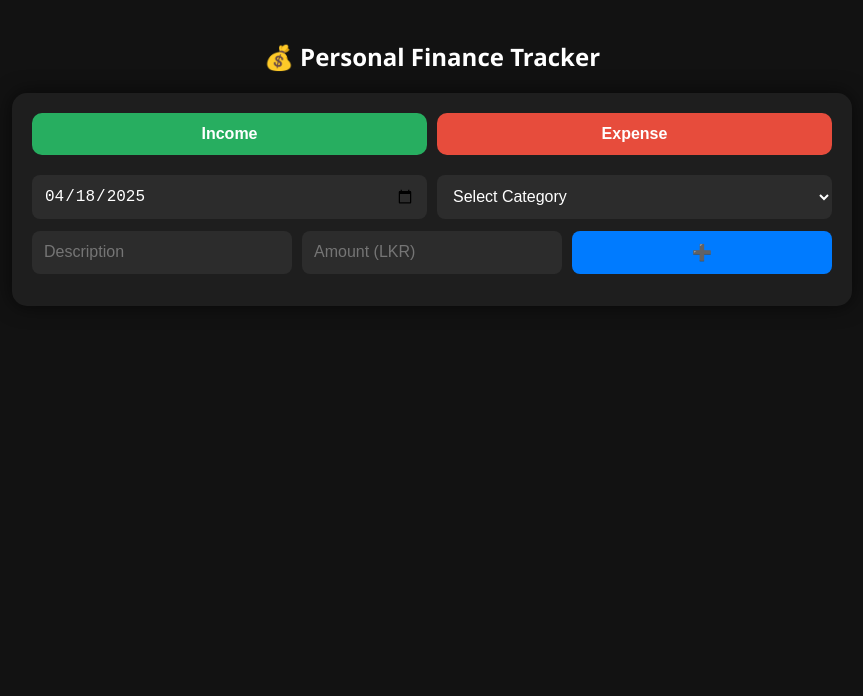
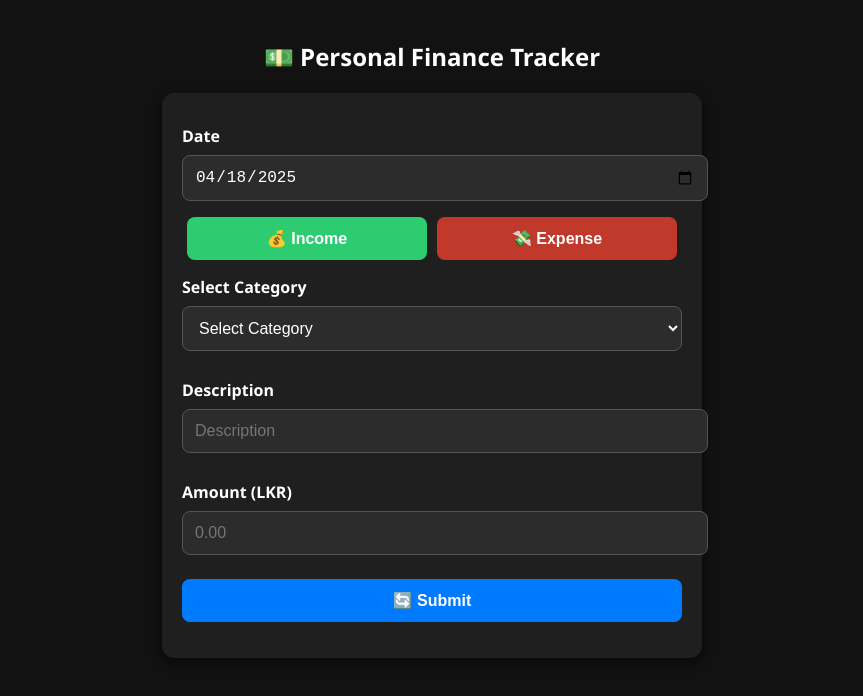
Before and after one commit to bforBhagya/financial-tracker, a plain HTML site: page index.html in a window 1280 px wide. Shown: the whole page, without its empty margins (208-1071 px from the left). Drawn offline with Linux system fonts and the light colour scheme.

Commit message:
Update index.html

```diff
--- a/index.html
+++ b/index.html
@@ -2,15 +2,15 @@
 <html lang="en">
 <head>
   <meta charset="UTF-8" />
-  <meta name="viewport" content="width=device-width, initial-scale=1.0" />
+  <meta name="viewport" content="width=device-width, initial-scale=1.0"/>
   <title>Finance Tracker</title>
   <style>
     body {
-      font-family: 'Segoe UI', Tahoma, Geneva, Verdana, sans-serif;
-      background: #121212;
-      color: #ffffff;
+      font-family: 'Segoe UI', sans-serif;
       margin: 0;
       padding: 20px;
+      background: #121212;
+      color: #fff;
     }
 
     h2 {
@@ -19,32 +19,59 @@
     }
 
     form {
-      background: #1e1e1e;
+      background: #1f1f1f;
       padding: 20px;
-      border-radius: 15px;
-      max-width: 800px;
+      border-radius: 12px;
+      box-shadow: 0 4px 12px rgba(0, 0, 0, 0.6);
+      max-width: 500px;
       margin: auto;
-      box-shadow: 0 0 20px rgba(0, 0, 0, 0.6);
-      transition: 0.3s ease;
+    }
+
+    label {
+      font-weight: bold;
+      margin-top: 12px;
+      display: block;
+    }
+
+    input, select, button {
+      width: 100%;
+      padding: 12px;
+      margin-top: 8px;
+      margin-bottom: 16px;
+      border-radius: 8px;
+      border: 1px solid #555;
+      background-color: #2c2c2c;
+      color: #fff;
+      font-size: 16px;
+    }
+
+    button {
+      font-weight: bold;
+      cursor: pointer;
+      border: none;
+      transition: background 0.3s ease;
+    }
+
+    .submit-button {
+      background-color: #007bff;
+    }
+
+    .submit-button:hover {
+      background-color: #0056b3;
     }
 
     .toggle-buttons {
       display: flex;
       justify-content: space-between;
-      gap: 10px;
-      margin-bottom: 20px;
+      margin-bottom: 16px;
     }
 
     .toggle-buttons button {
       flex: 1;
+      margin: 0 5px;
       padding: 12px;
-      border: none;
-      border-radius: 10px;
       font-size: 16px;
-      font-weight: bold;
-      color: white;
-      cursor: pointer;
-      transition: 0.2s;
+      border-radius: 8px;
     }
 
     #incomeBtn {
@@ -63,104 +90,81 @@
       background-color: #c0392b;
     }
 
-    .form-row {
-      display: flex;
-      gap: 10px;
-      flex-wrap: wrap;
-      margin-bottom: 12px;
-    }
-
-    .form-row input,
-    .form-row select,
-    .form-row button {
-      flex: 1;
-      padding: 12px;
-      border: none;
-      border-radius: 8px;
-      font-size: 16px;
+    option {
       background-color: #2c2c2c;
       color: #fff;
-      outline: none;
-      transition: background 0.2s;
-    }
-
-    .form-row input:focus,
-    .form-row select:focus {
-      background-color: #333;
-    }
-
-    .form-row button.submit-button {
-      background-color: #007bff;
-      font-weight: bold;
-      transition: 0.3s;
-    }
-
-    .form-row button.submit-button:hover {
-      background-color: #0056b3;
     }
 
     @media (max-width: 600px) {
-      .form-row {
-        flex-direction: column;
+      form {
+        padding: 15px;
       }
-    }
-
-    .error {
-      color: #ff4d4d;
-      font-size: 14px;
-      margin-bottom: 10px;
-      text-align: center;
-      display: none;
+      input, select, button {
+        font-size: 15px;
+      }
     }
   </style>
 </head>
 <body>
-  <h2>💰 Personal Finance Tracker</h2>
+  <h2>💵 Personal Finance Tracker</h2>
+  <form id="financeForm">
+    <label for="date">Date</label>
+    <input type="date" id="date" required />
 
-  <form id="financeForm">
     <div class="toggle-buttons">
-      <button type="button" id="incomeBtn" class="active">Income</button>
-      <button type="button" id="expenseBtn">Expense</button>
+      <button type="button" id="incomeBtn">💰 Income</button>
+      <button type="button" id="expenseBtn" class="active">💸 Expense</button>
     </div>
 
-    <div class="form-row">
-      <input type="date" id="date" required />
-      <select id="category" required>
-        <option value="" disabled selected>Select Category</option>
-      </select>
-    </div>
+    <label for="category">Select Category</label>
+    <select id="category" required>
+      <option value="" disabled selected>Select Category</option>
+    </select>
 
-    <div class="form-row">
-      <input type="text" id="description" placeholder="Description" />
-      <input type="number" id="amount" placeholder="Amount (LKR)" required />
-      <button type="submit" class="submit-button">➕</button>
-    </div>
+    <label for="description">Description</label>
+    <input type="text" id="description" placeholder="Description" required />
 
-    <div id="errorMsg" class="error">⚠️ Enter the amount!</div>
+    <label for="amount">Amount (LKR)</label>
+    <input type="number" id="amount" placeholder="0.00" required />
+
+    <button type="submit" class="submit-button">🔄 Submit</button>
   </form>
 
   <script>
-    const scriptURL = "https://script.google.com/macros/s/YOUR_SCRIPT_ID_HERE/exec";
+    const scriptURL = "https://script.google.com/macros/s/AKfycbwrf3aen8YykDCrRRTQsr-oLtWxLnehk3yXNI6HfXjPqnbWLY1NmLSk3C1jeZloA5gi6w/exec";
 
+    const incomeBtn = document.getElementById("incomeBtn");
     const expenseBtn = document.getElementById("expenseBtn");
-    const incomeBtn = document.getElementById("incomeBtn");
     const categorySelect = document.getElementById("category");
     const amountInput = document.getElementById("amount");
-    const errorMsg = document.getElementById("errorMsg");
+    const form = document.getElementById("financeForm");
+
+    let currentType = "Expense"; // Default type
 
     const categories = {
-      "Income": ["Deposits", "Salary", "Allowance", "Loan Repays"],
-      "Expense": ["Food", "Entertainment", "Vehicle", "Transport", "Investments", "Bank Transfers", "Clothes"]
+      "Income": [
+        { name: "Deposits", emoji: "🏦" },
+        { name: "Salary", emoji: "💼" },
+        { name: "Allowance", emoji: "🎁" },
+        { name: "Loan Repays", emoji: "💳" }
+      ],
+      "Expense": [
+        { name: "Food", emoji: "🍽️" },
+        { name: "Entertainment", emoji: "🎬" },
+        { name: "Vehicle", emoji: "🚗" },
+        { name: "Transport", emoji: "🚌" },
+        { name: "Investments", emoji: "📈" },
+        { name: "Bank Transfers", emoji: "🏛️" },
+        { name: "Clothes", emoji: "👕" }
+      ]
     };
-
-    let currentType = "Income";
 
     function updateCategories() {
       categorySelect.innerHTML = '<option value="" disabled selected>Select Category</option>';
-      categories[currentType].forEach(cat => {
+      categories[currentType].forEach(item => {
         const option = document.createElement("option");
-        option.value = cat;
-        option.textContent = cat;
+        option.value = item.name;
+        option.textContent = `${item.emoji} ${item.name}`;
         categorySelect.appendChild(option);
       });
     }
@@ -179,44 +183,45 @@
       updateCategories();
     });
 
-    updateCategories();
+    // Set today's date by default
+    const today = new Date().toISOString().split('T')[0];
+    document.getElementById("date").value = today;
 
-    document.getElementById("date").value = new Date().toISOString().split("T")[0];
-
+    // Auto-set amount for "Bank Transfers"
     categorySelect.addEventListener("change", () => {
       if (categorySelect.value === "Bank Transfers") {
         amountInput.value = 25;
+      } else {
+        amountInput.value = '';
       }
     });
 
-    document.getElementById("financeForm").addEventListener("submit", function (e) {
+    form.addEventListener("submit", function(e) {
       e.preventDefault();
-
       if (!amountInput.value) {
-        errorMsg.style.display = "block";
+        alert("🚫 Please enter the amount.");
         return;
       }
 
-      errorMsg.style.display = "none";
-
       const formData = new FormData();
       formData.append("date", document.getElementById("date").value);
-      formData.append("category", document.getElementById("category").value);
+      formData.append("category", categorySelect.value);
       formData.append("description", document.getElementById("description").value);
-      formData.append("amount", document.getElementById("amount").value);
-      formData.append("type", currentType);
+      formData.append("amount", amountInput.value);
 
       fetch(scriptURL, { method: "POST", body: formData })
         .then(() => {
-          const today = new Date().toISOString().split("T")[0];
-          document.getElementById("financeForm").reset();
+          form.reset();
           document.getElementById("date").value = today;
           updateCategories();
         })
         .catch(() => {
-          alert("Error! Data not submitted.");
+          alert("❌ Error! Data not submitted.");
         });
     });
+
+    // Load initial categories
+    updateCategories();
   </script>
 </body>
 </html>
```
